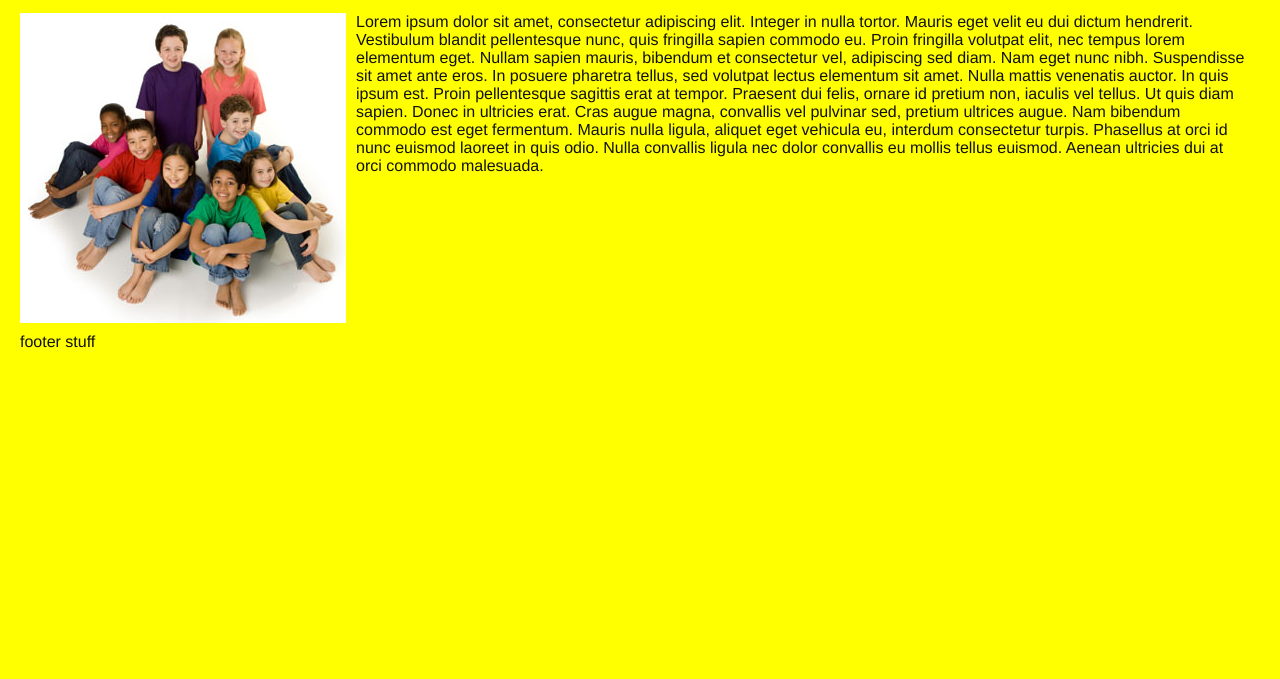
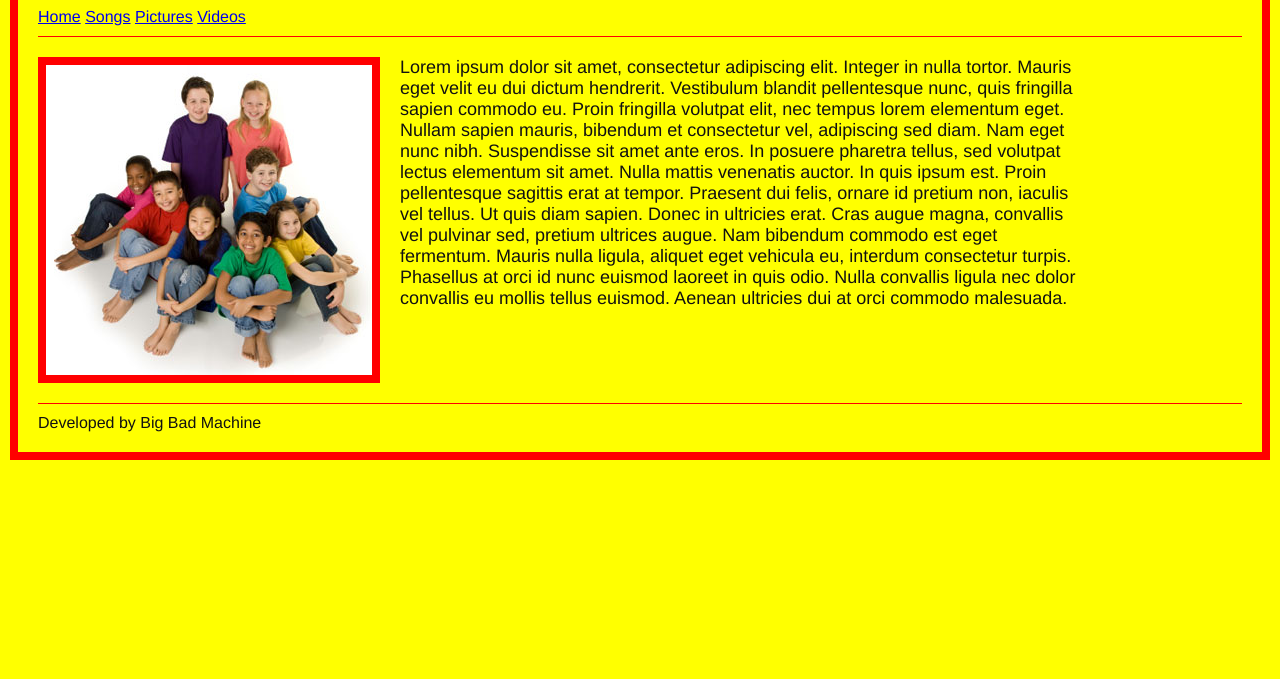
Before and after one commit to bigbadmachine/Class-Music-Site, a plain HTML site: page index.html in a window 1280 px wide. Shown: the part 121-800 px from the top of the page. Drawn offline with Linux system fonts and the light colour scheme.

Commit message:
homepage design

```diff
--- a/css/style.css
+++ b/css/style.css
@@ -19,22 +19,60 @@ body {
   background-color: yellow;
 }
 
-.wrapper {
-  padding: 20px;
+.clearfix:after {
+	content: ".";
+	display: block;
+	clear: both;
+	visibility: hidden;
+	line-height: 0;
+	height: 0;
 }
 
-.navigation ul li {display: inline;}
+.clearfix {
+	display: inline-block;
+}
+
+
+.wrapper {
+  margin: 10px;
+  padding: 20px;
+  border: 8px solid red
+}
+
+.title h1 {
+  color: red;
+}
+
+.navigation {
+  margin: 0 0 20px 0;
+  padding: 10px 0 10px 0;
+  border-bottom: 1px solid red;
+  border-top: 1px solid red;
+}
+
+.navigation li {
+  display: inline;
+}
 
 .home_image {
   float: left;
-  padding: 0 10px 10px 0;
+  margin-right: 20px;
+  border: 8px solid red;
 }
 
 .content {
-  padding: 0 10px;
+  float: right;
+  width: 680px;
+  font-size: 18px;
+}
+
+.content p {
+  padding: 0;
+  margin: 0
 }
 
 .footer {
+  border-top: 1px solid red;
+  padding-top: 10px;
   margin-top: 20px;
-  clear: both;
 }
--- a/index.html
+++ b/index.html
@@ -8,23 +8,23 @@
   <div class="title">
     <h1>Class Name</h1>
   </div>
-  <div class="navigation">
-    <ul>
+    <ul class="navigation">
       <li><a href="#">Home</a></li>
       <li><a href="#">Songs</a></li>
       <li><a href="#">Pictures</a></li>
       <li><a href="#">Videos</a></li>
     </ul>
-  </div>
-  <div class="home_image">
-    <img src="images/happy_kids.jpg" alt="kids">
-  </div>
-  <div class="content">
-    <p>
-    Lorem ipsum dolor sit amet, consectetur adipiscing elit. Integer in nulla tortor. Mauris eget velit eu dui dictum hendrerit. Vestibulum blandit pellentesque nunc, quis fringilla sapien commodo eu. Proin fringilla volutpat elit, nec tempus lorem elementum eget. Nullam sapien mauris, bibendum et consectetur vel, adipiscing sed diam. Nam eget nunc nibh. Suspendisse sit amet ante eros. In posuere pharetra tellus, sed volutpat lectus elementum sit amet. Nulla mattis venenatis auctor. In quis ipsum est. Proin pellentesque sagittis erat at tempor. Praesent dui felis, ornare id pretium non, iaculis vel tellus. Ut quis diam sapien. Donec in ultricies erat. Cras augue magna, convallis vel pulvinar sed, pretium ultrices augue. Nam bibendum commodo est eget fermentum. Mauris nulla ligula, aliquet eget vehicula eu, interdum consectetur turpis. Phasellus at orci id nunc euismod laoreet in quis odio. Nulla convallis ligula nec dolor convallis eu mollis tellus euismod. Aenean ultricies dui at orci commodo malesuada.</p>
+  <div class="content_wrapper clearfix">
+
+    <div class="home_image">
+      <img src="images/happy_kids.jpg" alt="kids">
+    </div>
+    <div class="content">
+      <p>Lorem ipsum dolor sit amet, consectetur adipiscing elit. Integer in nulla tortor. Mauris eget velit eu dui dictum hendrerit. Vestibulum blandit pellentesque nunc, quis fringilla sapien commodo eu. Proin fringilla volutpat elit, nec tempus lorem elementum eget. Nullam sapien mauris, bibendum et consectetur vel, adipiscing sed diam. Nam eget nunc nibh. Suspendisse sit amet ante eros. In posuere pharetra tellus, sed volutpat lectus elementum sit amet. Nulla mattis venenatis auctor. In quis ipsum est. Proin pellentesque sagittis erat at tempor. Praesent dui felis, ornare id pretium non, iaculis vel tellus. Ut quis diam sapien. Donec in ultricies erat. Cras augue magna, convallis vel pulvinar sed, pretium ultrices augue. Nam bibendum commodo est eget fermentum. Mauris nulla ligula, aliquet eget vehicula eu, interdum consectetur turpis. Phasellus at orci id nunc euismod laoreet in quis odio. Nulla convallis ligula nec dolor convallis eu mollis tellus euismod. Aenean ultricies dui at orci commodo malesuada.</p>
+    </div>
   </div>
   <div class="footer">
-    footer stuff
+    Developed by Big Bad Machine
   </div>
 </div>
 </body>
```
Also changed, not shown: 1 other file.
